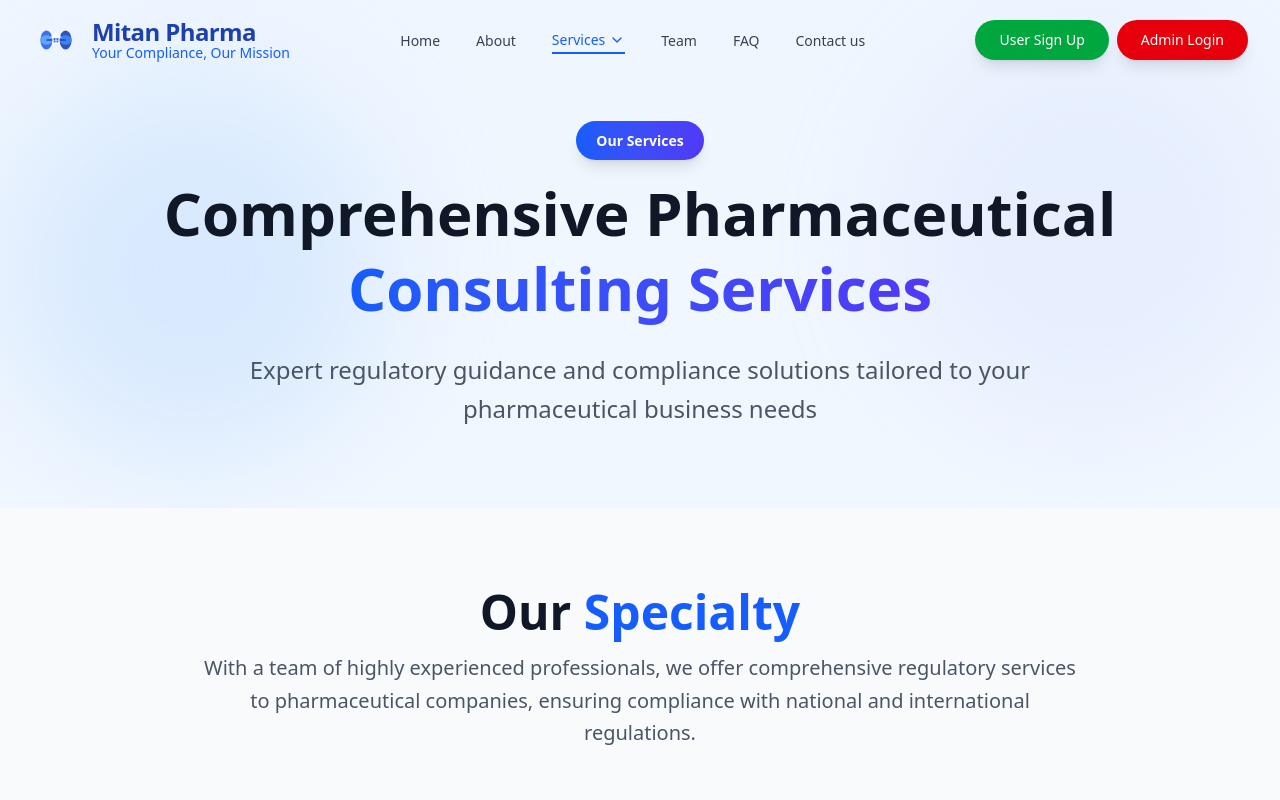
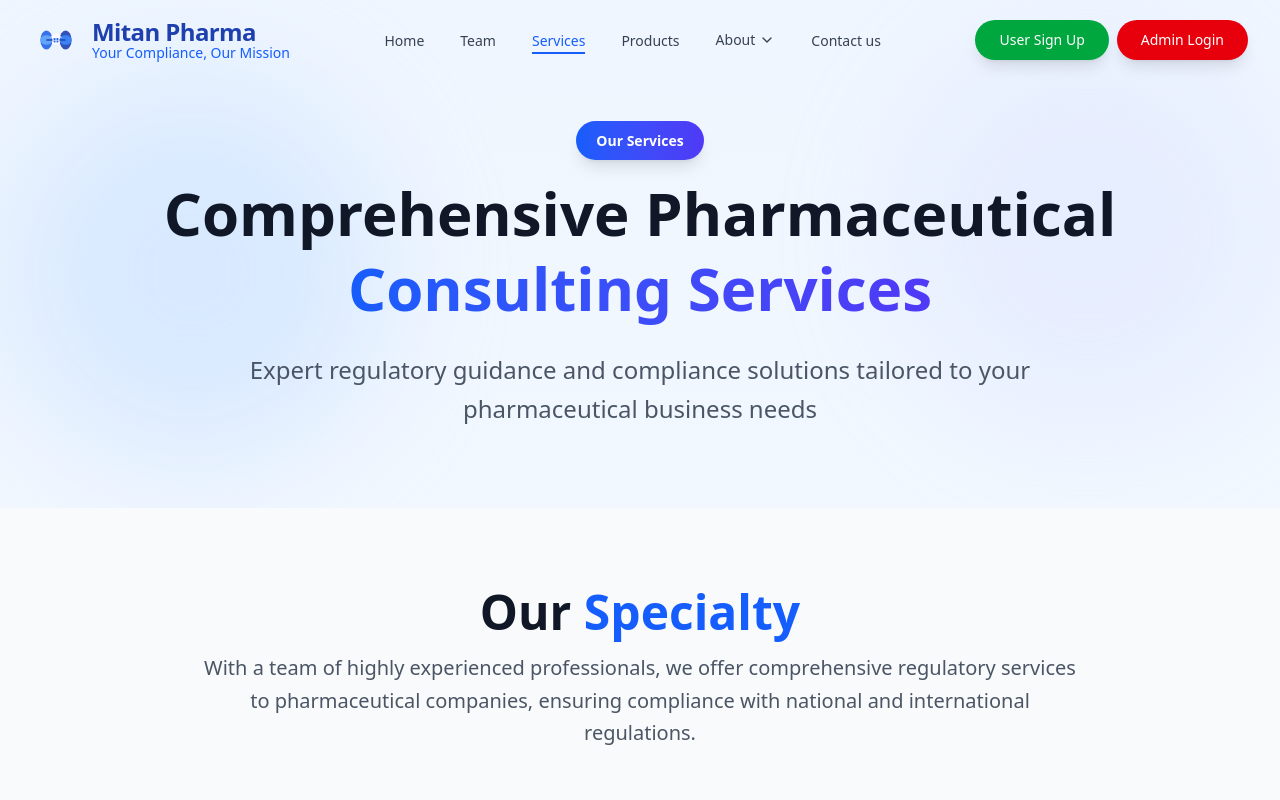
Before and after one commit to mitanpharma/Mitan-Pharma, a React (Vite) app in the folder Mitan Frontend/: page /services in a window 1280 px wide. Shown: the top 800 px of the page. Built offline with nearby package versions, Linux system fonts and the light colour scheme.

Commit message:
fast_api changes

```diff
--- a/Mitan Frontend/src/components/Navbar.jsx
+++ b/Mitan Frontend/src/components/Navbar.jsx
@@ -5,10 +5,10 @@ import { Menu, X, ChevronDown } from "lucide-react";
 function Navbar() {
   const [isScrolled, setIsScrolled] = useState(false);
   const [isMobileMenuOpen, setIsMobileMenuOpen] = useState(false);
-  const [isServicesOpen, setIsServicesOpen] = useState(false);
-  const [isMobileServicesOpen, setIsMobileServicesOpen] = useState(false);
+  const [isAboutOpen, setIsAboutOpen] = useState(false);
+  const [isMobileAboutOpen, setIsMobileAboutOpen] = useState(false);
   const location = useLocation();
-  const dropdownRef = useRef(null);
+  const aboutDropdownRef = useRef(null);
 
   useEffect(() => {
     const handleScroll = () => {
@@ -21,8 +21,8 @@ function Navbar() {
   // Close dropdown when clicking outside
   useEffect(() => {
     const handleClickOutside = (event) => {
-      if (dropdownRef.current && !dropdownRef.current.contains(event.target)) {
-        setIsServicesOpen(false);
+      if (aboutDropdownRef.current && !aboutDropdownRef.current.contains(event.target)) {
+        setIsAboutOpen(false);
       }
     };
     document.addEventListener("mousedown", handleClickOutside);
@@ -31,16 +31,16 @@ function Navbar() {
 
   const navItems = [
     { name: "Home", path: "/" },
-    { name: "About", path: "/about" },
-    { name: "Services", path: "/services", hasDropdown: true },
     { name: "Team", path: "/team" },
-    { name: "FAQ", path: "/FAQ" },
+    { name: "Services", path: "/services" },
+    { name: "Products", path: "/products" },
+    { name: "About", path: "/about", hasDropdown: true, dropdownType: "about" },
     { name: "Contact us", path: "/contact" },
   ];
 
-  const servicesDropdownItems = [
-    { name: "All Services", path: "/services" },
-    { name: "Products", path: "/products" },
+  const aboutDropdownItems = [
+    { name: "About Us", path: "/about" },
+    { name: "FAQ", path: "/FAQ" },
   ];
 
   const isActive = (path) => location.pathname === path;
@@ -116,14 +116,27 @@ function Navbar() {
           {/* Desktop Navigation */}
           <div className="hidden md:flex items-center space-x-1">
             {navItems.map((item) => (
-              <div key={item.path} className="relative" ref={item.hasDropdown ? dropdownRef : null}>
+              <div
+                key={item.path}
+                className="relative"
+                ref={item.dropdownType === "about" ? aboutDropdownRef : null}
+              >
                 {item.hasDropdown ? (
                   <div>
                     <button
-                      onMouseEnter={() => setIsServicesOpen(true)}
-                      onClick={() => setIsServicesOpen(!isServicesOpen)}
+                      onMouseEnter={() => {
+                        if (item.dropdownType === "about") {
+                          setIsAboutOpen(true);
+                        }
+                      }}
+                      onClick={() => {
+                        if (item.dropdownType === "about") {
+                          setIsAboutOpen(!isAboutOpen);
+                        }
+                      }}
                       className={`relative px-4 py-2 text-sm font-medium transition-all duration-300 rounded-lg group flex items-center gap-1 ${
-                        isActive(item.path) || location.pathname === "/products"
+                        isActive(item.path) ||
+                        (item.dropdownType === "about" && location.pathname === "/FAQ")
                           ? "text-blue-600"
                           : "text-gray-700 hover:text-blue-600"
                       }`}
@@ -131,29 +144,32 @@ function Navbar() {
                       {item.name}
                       <ChevronDown
                         className={`w-4 h-4 transition-transform duration-300 ${
-                          isServicesOpen ? "rotate-180" : ""
+                          (item.dropdownType === "about" && isAboutOpen)
+                            ? "rotate-180"
+                            : ""
                         }`}
                       />
                       <span
                         className={`absolute bottom-1 left-4 right-4 h-0.5 bg-blue-600 transition-all duration-300 ${
-                          isActive(item.path) || location.pathname === "/products"
+                          isActive(item.path) ||
+                          (item.dropdownType === "about" && location.pathname === "/FAQ")
                             ? "opacity-100 scale-x-100"
                             : "opacity-0 scale-x-0 group-hover:opacity-100 group-hover:scale-x-100"
                         }`}
                       />
                     </button>
 
-                    {/* Dropdown Menu */}
-                    {isServicesOpen && (
+                    {/* About Dropdown Menu */}
+                    {item.dropdownType === "about" && isAboutOpen && (
                       <div
-                        onMouseLeave={() => setIsServicesOpen(false)}
+                        onMouseLeave={() => setIsAboutOpen(false)}
                         className="absolute top-full left-0 mt-2 w-48 bg-white rounded-lg shadow-xl border border-gray-100 py-2 animate-fadeIn"
                       >
-                        {servicesDropdownItems.map((dropdownItem) => (
+                        {aboutDropdownItems.map((dropdownItem) => (
                           <Link
                             key={dropdownItem.path}
                             to={dropdownItem.path}
-                            onClick={() => setIsServicesOpen(false)}
+                            onClick={() => setIsAboutOpen(false)}
                             className={`block px-4 py-2.5 text-sm font-medium transition-all duration-300 ${
                               isActive(dropdownItem.path)
                                 ? "bg-blue-50 text-blue-600"
@@ -228,9 +244,14 @@ function Navbar() {
                   {item.hasDropdown ? (
                     <div>
                       <button
-                        onClick={() => setIsMobileServicesOpen(!isMobileServicesOpen)}
+                        onClick={() => {
+                          if (item.dropdownType === "about") {
+                            setIsMobileAboutOpen(!isMobileAboutOpen);
+                          }
+                        }}
                         className={`w-full flex items-center justify-between px-4 py-3 text-sm font-medium rounded-lg transition-all duration-300 ${
-                          isActive(item.path) || location.pathname === "/products"
+                          isActive(item.path) ||
+                          (item.dropdownType === "about" && location.pathname === "/FAQ")
                             ? "bg-blue-50 text-blue-600"
                             : "text-gray-700 hover:bg-blue-50 hover:text-blue-600"
                         }`}
@@ -238,19 +259,23 @@ function Navbar() {
                         {item.name}
                         <ChevronDown
                           className={`w-4 h-4 transition-transform duration-300 ${
-                            isMobileServicesOpen ? "rotate-180" : ""
+                            (item.dropdownType === "about" && isMobileAboutOpen)
+                              ? "rotate-180"
+                              : ""
                           }`}
                         />
                       </button>
-                      {isMobileServicesOpen && (
+
+                      {/* About Dropdown - Mobile */}
+                      {item.dropdownType === "about" && isMobileAboutOpen && (
                         <div className="ml-4 mt-2 space-y-2">
-                          {servicesDropdownItems.map((dropdownItem) => (
+                          {aboutDropdownItems.map((dropdownItem) => (
                             <Link
                               key={dropdownItem.path}
                               to={dropdownItem.path}
                               onClick={() => {
                                 setIsMobileMenuOpen(false);
-                                setIsMobileServicesOpen(false);
+                                setIsMobileAboutOpen(false);
                               }}
                               className={`block px-4 py-2.5 text-sm font-medium rounded-lg transition-all duration-300 ${
                                 isActive(dropdownItem.path)
--- a/Mitan Frontend/src/components/Products.jsx
+++ b/Mitan Frontend/src/components/Products.jsx
@@ -13,97 +13,105 @@ import axios from "axios";
 
 function Products() {
   // State management
-  const [allProducts, setAllProducts] = useState([]); // Store ALL products for search
-  const [displayProducts, setDisplayProducts] = useState([]); // Products to display
+  const [displayProducts, setDisplayProducts] = useState([]);
+  const [productCounts, setProductCounts] = useState({
+    all: 0,
+    tablet: 0,
+    capsule: 0,
+    syrup: 0,
+    injection: 0,
+    infusion: 0,
+  });
   const [selectedType, setSelectedType] = useState("all");
   const [searchTerm, setSearchTerm] = useState("");
+  const [debouncedSearch, setDebouncedSearch] = useState("");
   const [currentPage, setCurrentPage] = useState(1);
   const [totalPages, setTotalPages] = useState(1);
+  const [totalItems, setTotalItems] = useState(0);
   const [loading, setLoading] = useState(false);
   const [initialLoading, setInitialLoading] = useState(true);
   const [error, setError] = useState(null);
-  const itemsPerPage = 25;
+  const itemsPerPage = 50;
 
-  // Fetch ALL medicines once on component mount
-  const fetchAllMedicines = useCallback(async () => {
+  // Debounce search term
+  useEffect(() => {
+    const timer = setTimeout(() => {
+      setDebouncedSearch(searchTerm);
+      setCurrentPage(1); // Reset to page 1 on new search
+    }, 500);
+    return () => clearTimeout(timer);
+  }, [searchTerm]);
+
+  // Fetch product counts
+  const fetchCounts = useCallback(async () => {
     try {
-      setInitialLoading(true);
+      const params = new URLSearchParams();
+      if (debouncedSearch) params.append("search", debouncedSearch);
+
+      const response = await axios.get(
+        `${import.meta.env.VITE_API_URL}/api/medicines/counts?${params}`,
+        { withCredentials: true }
+      );
+
+      setProductCounts(
+        response.data?.counts || {
+          all: 0,
+          tablet: 0,
+          capsule: 0,
+          syrup: 0,
+          injection: 0,
+          infusion: 0,
+        }
+      );
+    } catch (error) {
+      console.error("Error fetching counts:", error);
+    }
+  }, [debouncedSearch]);
+
+  // Fetch products with pagination
+  const fetchProducts = useCallback(async () => {
+    try {
+      setLoading(true);
       setError(null);
 
-      // Fetch all products by getting a large limit or fetching all pages
+      const params = new URLSearchParams({
+        page: currentPage,
+        limit: itemsPerPage,
+      });
+
+      if (debouncedSearch) params.append("search", debouncedSearch);
+      if (selectedType !== "all") params.append("type", selectedType);
+
       const response = await axios.get(
-        `${import.meta.env.VITE_API_URL}/api/medicines?page=1&limit=10000`,
-        {
-          withCredentials: true,
-        }
+        `${import.meta.env.VITE_API_URL}/api/medicines?${params}`,
+        { withCredentials: true }
       );
 
-      const medicineArray = response.data?.data || [];
-      setAllProducts(medicineArray);
-
-      // Initially display first page
-      const firstPageProducts = medicineArray.slice(0, itemsPerPage);
-      setDisplayProducts(firstPageProducts);
-      setTotalPages(Math.ceil(medicineArray.length / itemsPerPage));
+      setDisplayProducts(response.data?.data || []);
+      setTotalPages(response.data?.pagination?.totalPages || 1);
+      setTotalItems(response.data?.pagination?.totalItems || 0);
     } catch (error) {
       console.error("Error fetching medicines:", error);
       setError("Failed to load medicines. Please try again later.");
-      setAllProducts([]);
       setDisplayProducts([]);
     } finally {
+      setLoading(false);
       setInitialLoading(false);
-      setLoading(false);
     }
-  }, []);
+  }, [currentPage, debouncedSearch, selectedType]);
 
-  // Initial load - fetch all products once
+  // Fetch products when dependencies change
   useEffect(() => {
-    fetchAllMedicines();
-  }, [fetchAllMedicines]);
+    fetchProducts();
+  }, [fetchProducts]);
 
-  // Handle search and filtering
+  // Fetch counts when search changes
   useEffect(() => {
-    if (!allProducts.length) return;
+    fetchCounts();
+  }, [fetchCounts]);
 
-    setLoading(true);
-
-    // Simulate debounce
-    const timer = setTimeout(() => {
-      let filtered = [...allProducts];
-
-      // Apply search filter
-      if (searchTerm.trim()) {
-        filtered = filtered.filter((product) =>
-          product.PRODUCT?.toLowerCase().includes(searchTerm.trim().toLowerCase())
-        );
-      }
-
-      // Apply type filter
-      if (selectedType !== "all") {
-        filtered = filtered.filter(
-          (product) =>
-            product.MEDICINE_TYPE?.toLowerCase() === selectedType.toLowerCase()
-        );
-      }
-
-      // Update display
-      setDisplayProducts(filtered);
-      setTotalPages(Math.ceil(filtered.length / itemsPerPage));
-      setCurrentPage(1); // Reset to first page when search/filter changes
-      setLoading(false);
-    }, 300);
-
-    return () => clearTimeout(timer);
-  }, [searchTerm, selectedType, allProducts]);
-
-  // Handle pagination - show correct page of filtered results
-  const getPaginatedProducts = () => {
-    const startIndex = (currentPage - 1) * itemsPerPage;
-    const endIndex = startIndex + itemsPerPage;
-    return displayProducts.slice(startIndex, endIndex);
-  };
-
-  const paginatedProducts = getPaginatedProducts();
+  // Backend handles pagination, so we just use displayProducts directly
+  const paginatedProducts = displayProducts;
 
   // Handle page change
   const handlePageChange = (newPage) => {
@@ -119,32 +127,6 @@ function Products() {
     setSelectedType("all");
     setCurrentPage(1);
   };
-
-  // Calculate product counts
-  const getProductCounts = () => {
-    const products = searchTerm ? displayProducts : allProducts;
-
-    return {
-      all: products.length,
-      tablet: products.filter(
-        (p) => p.MEDICINE_TYPE?.toLowerCase() === "tablet"
-      ).length,
-      capsule: products.filter(
-        (p) => p.MEDICINE_TYPE?.toLowerCase() === "capsule"
-      ).length,
-      syrup: products.filter(
-        (p) => p.MEDICINE_TYPE?.toLowerCase() === "syrup"
-      ).length,
-      injection: products.filter(
-        (p) => p.MEDICINE_TYPE?.toLowerCase() === "injection"
-      ).length,
-      infusion: products.filter(
-        (p) => p.MEDICINE_TYPE?.toLowerCase() === "infusion"
-      ).length,
-    };
-  };
-
-  const productCounts = getProductCounts();
 
   // Render pagination numbers
   const renderPageNumbers = () => {
@@ -173,7 +155,11 @@ function Products() {
     }
 
     // Show current page and neighbors
-    for (let i = Math.max(1, currentPage - 1); i <= Math.min(totalPages, currentPage + 1); i++) {
+    for (
+      let i = Math.max(1, currentPage - 1);
+      i <= Math.min(totalPages, currentPage + 1);
+      i++
+    ) {
       pageNumbers.push(
         <button
           key={i}
@@ -260,7 +246,7 @@ function Products() {
               <Search className="absolute left-4 top-1/2 transform -translate-y-1/2 text-gray-400 w-5 h-5" />
               <input
                 type="text"
-                placeholder="Search products across all pages..."
+                placeholder="Search products..."
                 value={searchTerm}
                 onChange={(e) => setSearchTerm(e.target.value)}
                 className="w-full pl-12 pr-12 py-3 border-2 border-gray-200 rounded-full focus:border-blue-500 focus:outline-none transition-all duration-300 shadow-sm"
@@ -291,10 +277,10 @@ function Products() {
                 <p className="text-sm text-gray-600">
                   Found{" "}
                   <span className="font-semibold text-blue-600">
-                    {displayProducts.length}
+                    {totalItems}
                   </span>{" "}
-                  result{displayProducts.length !== 1 ? "s" : ""} for "
-                  <span className="font-semibold">{searchTerm}</span>" across all pages
+                  result{totalItems !== 1 ? "s" : ""} for "
+                  <span className="font-semibold">{searchTerm}</span>"
                 </p>
               </div>
             )}
@@ -303,7 +289,9 @@ function Products() {
             <div className="bg-white rounded-xl p-4 shadow-md border-2 border-gray-100">
               <div className="flex items-center gap-2 mb-3">
                 <Filter className="w-5 h-5 text-blue-600" />
-                <h3 className="text-lg font-semibold text-gray-800">Select Type:</h3>
+                <h3 className="text-lg font-semibold text-gray-800">
+                  Select Type:
+                </h3>
               </div>
 
               <div className="flex flex-wrap gap-3">
@@ -344,7 +332,7 @@ function Products() {
                 </div>
               </div>
               <button
-                onClick={fetchAllMedicines}
+                onClick={fetchProducts}
                 className="mt-4 px-6 py-2 bg-red-600 text-white font-semibold rounded-lg hover:bg-red-700 transition-all duration-300"
               >
                 Retry
@@ -358,10 +346,7 @@ function Products() {
               <div className="flex justify-center mb-4">
                 <div className="animate-spin rounded-full h-16 w-16 border-b-4 border-blue-600"></div>
               </div>
-              <p className="text-xl text-gray-600">Loading all products...</p>
-              <p className="text-sm text-gray-500 mt-2">
-                This may take a moment. We're loading all products for instant search.
-              </p>
+              <p className="text-xl text-gray-600">Loading products...</p>
             </div>
           ) : paginatedProducts.length > 0 ? (
             <>
@@ -471,7 +456,9 @@ function Products() {
                     </button>
 
                     {/* Page Numbers */}
-                    <div className="flex items-center gap-2">{renderPageNumbers()}</div>
+                    <div className="flex items-center gap-2">
+                      {renderPageNumbers()}
+                    </div>
 
                     {/* Next Button */}
                     <button
@@ -493,20 +480,29 @@ function Products() {
                     {searchTerm || selectedType !== "all" ? (
                       <>
                         Showing page{" "}
-                        <span className="font-semibold text-blue-600">{currentPage}</span> of{" "}
-                        <span className="font-semibold">{totalPages}</span> •{" "}
-                        <span className="font-semibold">{paginatedProducts.length}</span> of{" "}
-                        <span className="font-semibold">{displayProducts.length}</span>{" "}
+                        <span className="font-semibold text-blue-600">
+                          {currentPage}
+                        </span>{" "}
+                        of <span className="font-semibold">{totalPages}</span> •{" "}
+                        <span className="font-semibold">
+                          {paginatedProducts.length}
+                        </span>{" "}
+                        of <span className="font-semibold">{totalItems}</span>{" "}
                         filtered results
                       </>
                     ) : (
                       <>
                         Page{" "}
-                        <span className="font-semibold text-blue-600">{currentPage}</span> of{" "}
-                        <span className="font-semibold">{totalPages}</span> • Showing{" "}
-                        <span className="font-semibold">{paginatedProducts.length}</span> of{" "}
-                        <span className="font-semibold">{allProducts.length}</span> total
-                        products
+                        <span className="font-semibold text-blue-600">
+                          {currentPage}
+                        </span>{" "}
+                        of <span className="font-semibold">{totalPages}</span> •
+                        Showing{" "}
+                        <span className="font-semibold">
+                          {paginatedProducts.length}
+                        </span>{" "}
+                        of <span className="font-semibold">{totalItems}</span>{" "}
+                        total products
                       </>
                     )}
                   </div>
@@ -527,9 +523,10 @@ function Products() {
               <p className="text-gray-600 mb-6 max-w-md mx-auto">
                 {searchTerm ? (
                   <>
-                    No products match "<span className="font-semibold">{searchTerm}</span>".
+                    No products match "
+                    <span className="font-semibold">{searchTerm}</span>".
                     <br />
-                    We searched across all {allProducts.length} products.
+                    We searched across all {totalItems} products.
                   </>
                 ) : selectedType !== "all" ? (
                   "No products match your selected type."
```
